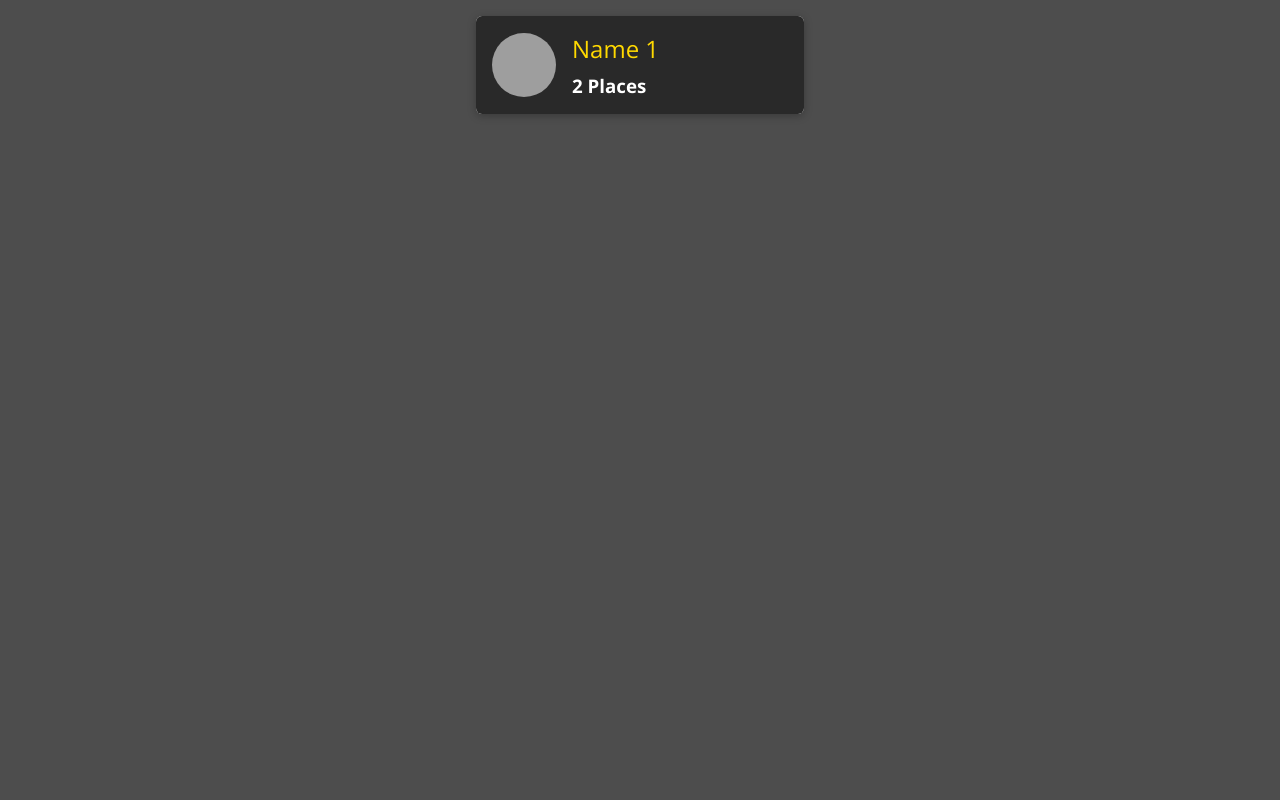
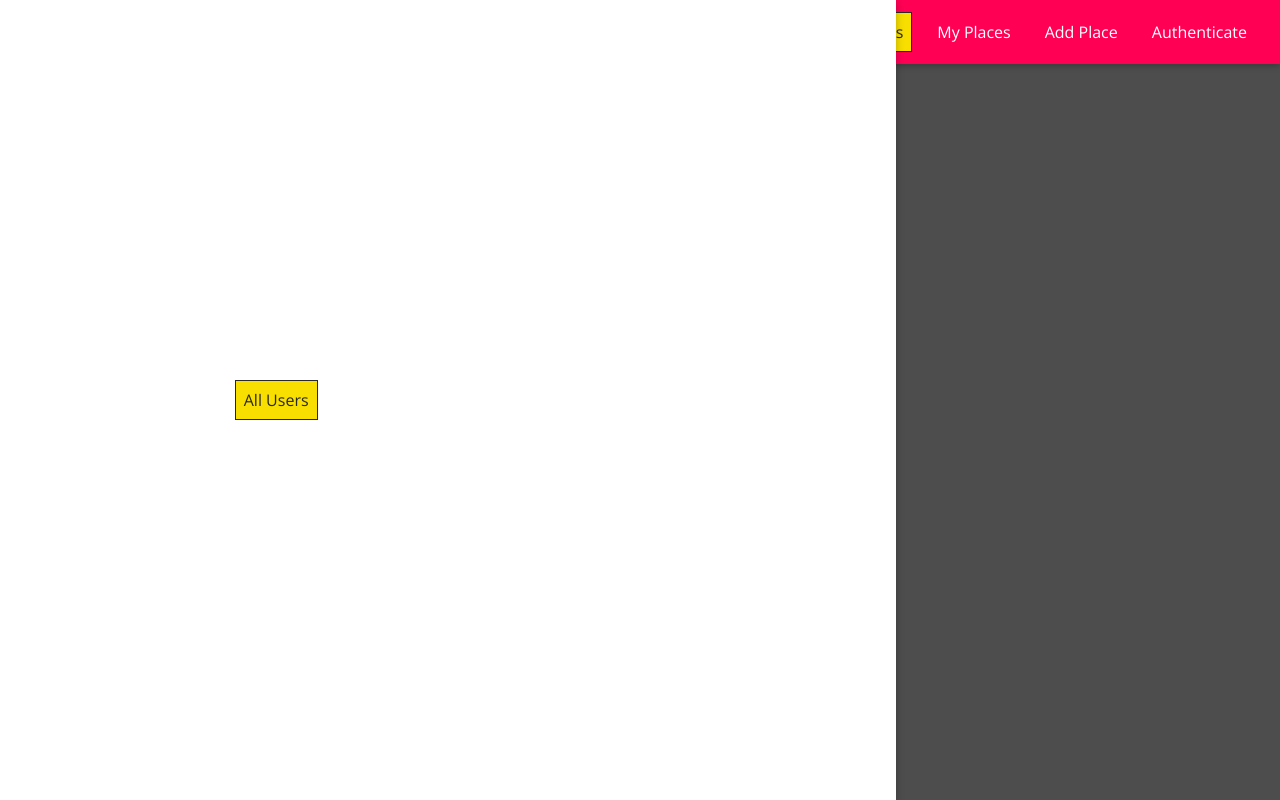
Before and after one commit to AtharvPal/GeoJournal, a React (Create React App) app: page / in a window 1280 px wide. Built offline with nearby package versions, Linux system fonts and the light colour scheme; grey boxes are pictures that could not be loaded.

Commit message:
adding navigation headers

```diff
--- a/src/App.js
+++ b/src/App.js
@@ -1,22 +1,30 @@
 import React from "react";
-import {BrowserRouter as Router, Route, Routes, Navigate} from 'react-router-dom'
+import {
+  BrowserRouter as Router,
+  Route,
+  Routes,
+  Navigate,
+} from "react-router-dom";
 
-import Users from './user/pages/Users'
+import Users from "./user/pages/Users";
 import NewPlace from "./places/pages/NewPlace";
+import MainNavigation from "./shared/components/UIElement/Navigation/MainNavigation";
 
 function App() {
   return (
     <Router>
-      <Routes>
-        <Route path="/" element={<Users />}/>
-        <Route path="/places/new" element={<NewPlace />}/>
-        {/* this is a fallback path, any route that does not match any exact paths fall into this */}
-        <Route path="/dummy/*" element={<h1>This is a dummy paht</h1>}/>
-        <Route path="*" element={<Navigate to="/"/>} />
+      <MainNavigation />
+      <main>
+        <Routes>
+          <Route path="/" element={<Users />} />
+          <Route path="/places/new" element={<NewPlace />} />
+          {/* this is a fallback path, any route that does not match any exact paths fall into this */}
+          <Route path="/dummy/*" element={<h1>This is a dummy paht</h1>} />
+          <Route path="*" element={<Navigate to="/" />} />
         </Routes>
+      </main>
     </Router>
   );
-
 }
 
 export default App;
--- /dev/null
+++ b/src/shared/components/UIElement/Navigation/MainHeader.css
@@ -0,0 +1,23 @@
+.main-header {
+  width: 100%;
+  height: 4rem;
+  display: flex;
+  align-items: center;
+  position: fixed;
+  top: 0;
+  left: 0;
+  background: #ff0055;
+  box-shadow: 0 2px 6px rgba(0, 0, 0, 0.26);
+  padding: 0 1rem;
+  z-index: 5;
+}
+
+main {
+  margin-top: 5rem;
+}
+
+@media (min-width: 768px) {
+  .main-header {
+    justify-content: space-between;
+  }
+}
--- /dev/null
+++ b/src/shared/components/UIElement/Navigation/MainHeader.js
@@ -0,0 +1,11 @@
+import React from "react";
+
+import './MainHeader.css';
+
+const MainHeader = props => {
+  return <header className="main-header">
+    {props.children}
+  </header>
+};
+
+export default MainHeader;
--- /dev/null
+++ b/src/shared/components/UIElement/Navigation/MainNavigation.css
@@ -0,0 +1,45 @@
+.main-navigation__menu-btn {
+  width: 3rem;
+  height: 3rem;
+  background: transparent;
+  border: none;
+  display: flex;
+  flex-direction: column;
+  justify-content: space-around;
+  margin-right: 2rem;
+  cursor: pointer;
+}
+
+.main-navigation__menu-btn span {
+  display: block;
+  width: 3rem;
+  height: 2.5px;
+  background: white;
+}
+
+.main-navigation__title {
+  color: white;
+}
+
+.main-navigation__title a {
+  text-decoration: none;
+  color: white;
+}
+
+.main-navigation__header-nav {
+  display: none;
+}
+
+.main-navigation__drawer-nav {
+  height: 100%;
+}
+
+@media (min-width: 768px) {
+  .main-navigation__menu-btn {
+    display: none;
+  }
+
+  .main-navigation__header-nav {
+    display: block;
+  }
+}
--- /dev/null
+++ b/src/shared/components/UIElement/Navigation/MainNavigation.js
@@ -0,0 +1,34 @@
+import React from "react";
+import { Link } from "react-router-dom";
+
+import "./MainNavigation.css";
+import MainHeader from "./MainHeader";
+import NavLinks from "./NavLinks";
+import SideDrawer from "./SideDrawer";
+
+const MainNavigation = (props) => {
+  return (
+    <React.Fragment>
+      <SideDrawer>
+        <nav className="main-navigation__drawer-nav">
+          <NavLinks />
+        </nav>
+      </SideDrawer>
+      <MainHeader>
+        <button className="main-navigation__menu-btn">
+          <span />
+          <span />
+          <span />
+        </button>
+        <h1 className="main-navigation__title">
+          <Link to="/">YourPlaces</Link>
+        </h1>
+        <nav className="main-navigation__header-nav">
+          <NavLinks />
+        </nav>
+      </MainHeader>
+    </React.Fragment>
+  );
+};
+
+export default MainNavigation;
--- /dev/null
+++ b/src/shared/components/UIElement/Navigation/NavLinks.css
@@ -0,0 +1,76 @@
+.nav-links {
+  list-style: none;
+  margin: 0;
+  padding: 0;
+  width: 100%;
+  height: 100%;
+  display: flex;
+  flex-direction: column;
+  justify-content: center;
+  align-items: center;
+}
+
+.nav-links li {
+  margin: 1rem;
+}
+
+.nav-links a {
+  border: 1px solid transparent;
+  color: #292929;
+  text-decoration: none;
+  padding: 0.5rem;
+}
+
+.nav-links a:hover,
+.nav-links a:active,
+.nav-links a.active {
+  background: #f8df00;
+  border-color: #292929;
+  color: #292929;
+}
+
+.nav-links button {
+  cursor: pointer;
+  border: 1px solid #292929;
+  color: #292929;
+  background: transparent;
+  padding: 0.5rem;
+  font: inherit;
+}
+
+.nav-links button:focus {
+  outline: none;
+}
+
+.nav-links button:hover,
+.nav-links button:active {
+  background: #292929;
+  color: white;
+}
+
+@media (min-width: 768px) {
+  .nav-links {
+    flex-direction: row;
+  }
+
+  .nav-links li {
+    margin: 0 0.5rem;
+  }
+
+  .nav-links a {
+    color: white;
+    text-decoration: none;
+  }
+
+  .nav-links button {
+    border: 1px solid white;
+    color: white;
+    background: transparent;
+  }
+
+  .nav-links button:hover,
+  .nav-links button:active {
+    background: #f8df00;
+    color: #292929;
+  }
+}
--- /dev/null
+++ b/src/shared/components/UIElement/Navigation/NavLinks.js
@@ -0,0 +1,25 @@
+import React from "react";
+
+import "./NavLinks.css";
+import { NavLink } from "react-router-dom";
+
+const NavLinks = props => {
+  return (
+    <ul className="nav-links">
+      <li>
+        <NavLink to="/">All Users</NavLink>
+      </li>
+      <li>
+        <NavLink to="/u1/places">My Places</NavLink>
+      </li>
+      <li>
+        <NavLink to="/places/new">Add Place</NavLink>
+      </li>
+      <li>
+        <NavLink to="/auth">Authenticate</NavLink>
+      </li>
+    </ul>
+  );
+};
+
+export default NavLinks;
--- /dev/null
+++ b/src/shared/components/UIElement/Navigation/SideDrawer.css
@@ -0,0 +1,10 @@
+.side-drawer {
+  position: fixed;
+  left: 0;
+  top: 0;
+  z-index: 100;
+  height: 100vh;
+  width: 70%;
+  background: white;
+  box-shadow: 0 2px 8px rgba(0, 0, 0, 0.26);
+}
--- /dev/null
+++ b/src/shared/components/UIElement/Navigation/SideDrawer.js
@@ -0,0 +1,9 @@
+import React from "react";
+
+import "./SideDrawer.css";
+
+const SideDrawer = props => {
+  return <aside className="side-drawer">{props.children}</aside>
+};
+
+export default SideDrawer;
--- a/src/user/components/UserList.js
+++ b/src/user/components/UserList.js
@@ -1,13 +1,16 @@
 import React from "react";
 import UserItem from "./UserItem";
 
-import './UserList.css'
+import "./UserList.css";
+import Card from "../../shared/components/UIElement/Card";
 
 const UserList = (props) => {
   if (props.items.length === 0) {
     return (
       <div className="center">
-        <h2>Users not found</h2>
+        <Card>
+          <h2>Users not found</h2>
+        </Card>
       </div>
     );
   }
```
Also changed, not shown: src/user/components/UserItem.js (line endings or trailing spaces).
